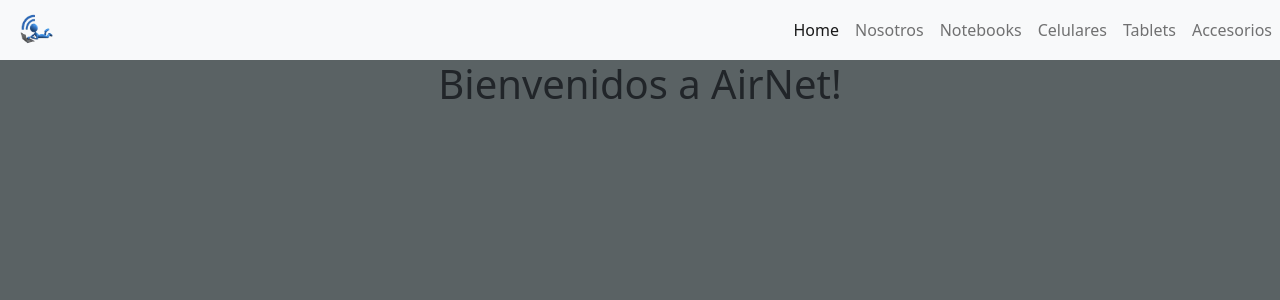
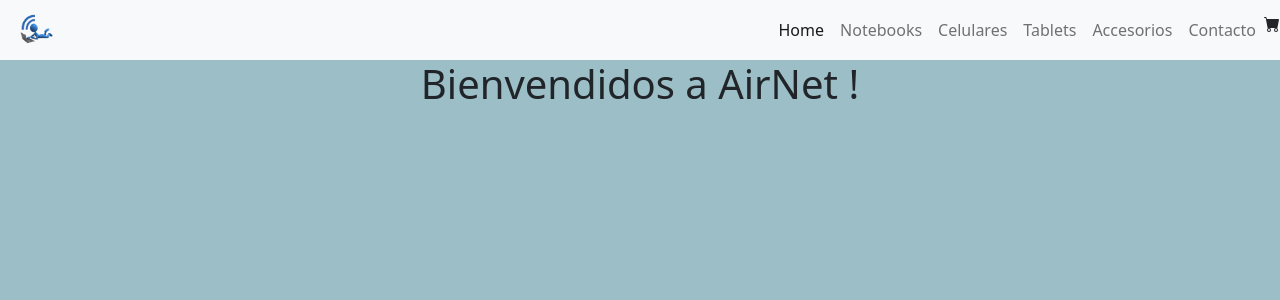
Before and after one commit to majocasola/airnet_CASOLA, a React (Create React App) app: page / in a window 1280 px wide. Shown: the top 300 px of the page. Built offline with nearby package versions, Linux system fonts and the light colour scheme.

Commit message:
Desafio creacion landing

```diff
--- a/package.json
+++ b/package.json
@@ -6,7 +6,10 @@
     "@testing-library/jest-dom": "^5.16.2",
     "@testing-library/react": "^12.1.2",
     "@testing-library/user-event": "^13.5.0",
+    "bootstrap": "^5.1.3",
+    "node-sass": "^7.0.1",
     "react": "^17.0.2",
+    "react-bootstrap-icons": "^1.7.2",
     "react-dom": "^17.0.2",
     "react-scripts": "5.0.0",
     "web-vitals": "^2.1.4"
--- a/src/App.js
+++ b/src/App.js
@@ -1,11 +1,13 @@
 
-import NavBar from "./components/NavBar"
+import NavBar from "./components/NavBar";
+import ItemListContainer from "./components/ItemListContainer";
+
 
 const App = () => {
   return (
     <>
        <NavBar/>
-       <h1>Bienvenidos a AirNet!</h1>
+       <ItemListContainer greeting="Bienvendidos a AirNet !"/>
 
      </>
   )
--- /dev/null
+++ b/src/components/CartWidget.jsx
@@ -0,0 +1,12 @@
+import React from 'react'
+import {CartFill} from 'react-bootstrap-icons';
+
+function CartWidget() {
+  return (
+    <div>
+        <CartFill/>
+    </div>
+  )
+}
+
+export default CartWidget
--- /dev/null
+++ b/src/components/ItemListContainer.jsx
@@ -0,0 +1,10 @@
+import React from 'react'
+
+function ItemListContainer({greeting}) {
+
+  return (
+    <h1>{greeting}</h1>
+  )
+}
+
+export default ItemListContainer
--- a/src/components/NavBar.jsx
+++ b/src/components/NavBar.jsx
@@ -1,74 +1,45 @@
 import React from 'react'
 import logo from '../img/logo.png';
+import CartWidget from './CartWidget';
 
 function NavBar() {
   return (
 
-    <nav class="navbar navbar-expand-lg navbar-light bg-light">
+    <nav className="navbar navbar-expand-lg navbar-light bg-light">
         <div className="container-fluid">
             <a className="navbar-brand" href='/'>
                 <img height="34" src={logo} alt="Logo airnet"/>
             </a>
         </div>
-        <div class="collapse navbar-collapse" id="navbarNav">
-        <ul class="navbar-nav">
-            <li class="nav-item">
-            <a class="nav-link active" aria-current="page" href="#">Home</a>
+        <div className="collapse navbar-collapse" id="navbarNav">
+        <ul className="navbar-nav">
+            <li className="nav-item">
+            <a className="nav-link active" aria-current="page" href="#">Home</a>
             </li>
-            <li class="nav-item">
-            <a class="nav-link" href="#">Nosotros</a>
+
+            <li className="nav-item">
+            <a className="nav-link" href="#">Notebooks</a>
             </li>
-            <li class="nav-item">
-            <a class="nav-link" href="#">Notebooks</a>
+            <li className="nav-item">
+            <a className="nav-link">Celulares</a>
             </li>
-            <li class="nav-item">
-            <a class="nav-link">Celulares</a>
+            <li className="nav-item">
+            <a className="nav-link">Tablets</a>
             </li>
-            <li class="nav-item">
-            <a class="nav-link">Tablets</a>
+            <li className="nav-item">
+            <a className="nav-link">Accesorios</a>
             </li>
-            <li class="nav-item">
-            <a class="nav-link">Accesorios</a>
+            <li className="nav-item">
+            <a className="nav-link" href="#">Contacto</a>
+            </li>
+            <li className="nav-item">
+                <CartWidget/>
             </li>
         </ul>
     </div>
 
 </nav>
 
-    // <nav className="navbar nabar-expand-sm px-5">
-    //     <div className="container-fluid">
-    //         <a className="navbar-brand" href='/'>
-    //             <img height="34" src={logo} alt="Logo airnet"/>
-    //         </a>
-    //     </div>
-
-    //     <div className="collapse navbar-collapse" id='navbarNav'>
-    //         <ul className='navbar-nav'>
-    //             <li className='nav-item'>
-    //                 <a className='nav-link active' aria-current="page" href='/'>Inicio</a>
-    //             </li>
-    //             <li className='nav-item'>
-    //                 <a className='nav-link' href='/'>Nosotros</a>
-    //             </li>
-    //             <li className='nav-item'>
-    //                 <a className='nav-link' href='/'>Notebooks</a>
-    //             </li>
-    //             <li className='nav-item'>
-    //                 <a className='nav-link' href='/'>Tablets</a>
-    //             </li>
-    //             <li className='nav-item'>
-    //                 <a className='nav-link' href='/'>Celulares</a>
-    //             </li>
-    //             <li className='nav-item'>
-    //                 <a className='nav-link' href='/'>Accesorios</a>
-    //             </li>
-    //         </ul>
-
-
-    //     </div>
-
-
-    // </nav>
   )
 }
 
--- a/src/style.css
+++ b/src/style.scss
@@ -9,7 +9,7 @@
 }
 
 body{
-    background-color: rgb(90, 98, 100);
+    background-color: rgb(156, 190, 199);
 }
 h1{
     text-align: center;
```
Also changed, not shown: src/index.js (+3 -18 lines), 1 other file (tests, documents, lock files or other folders).
